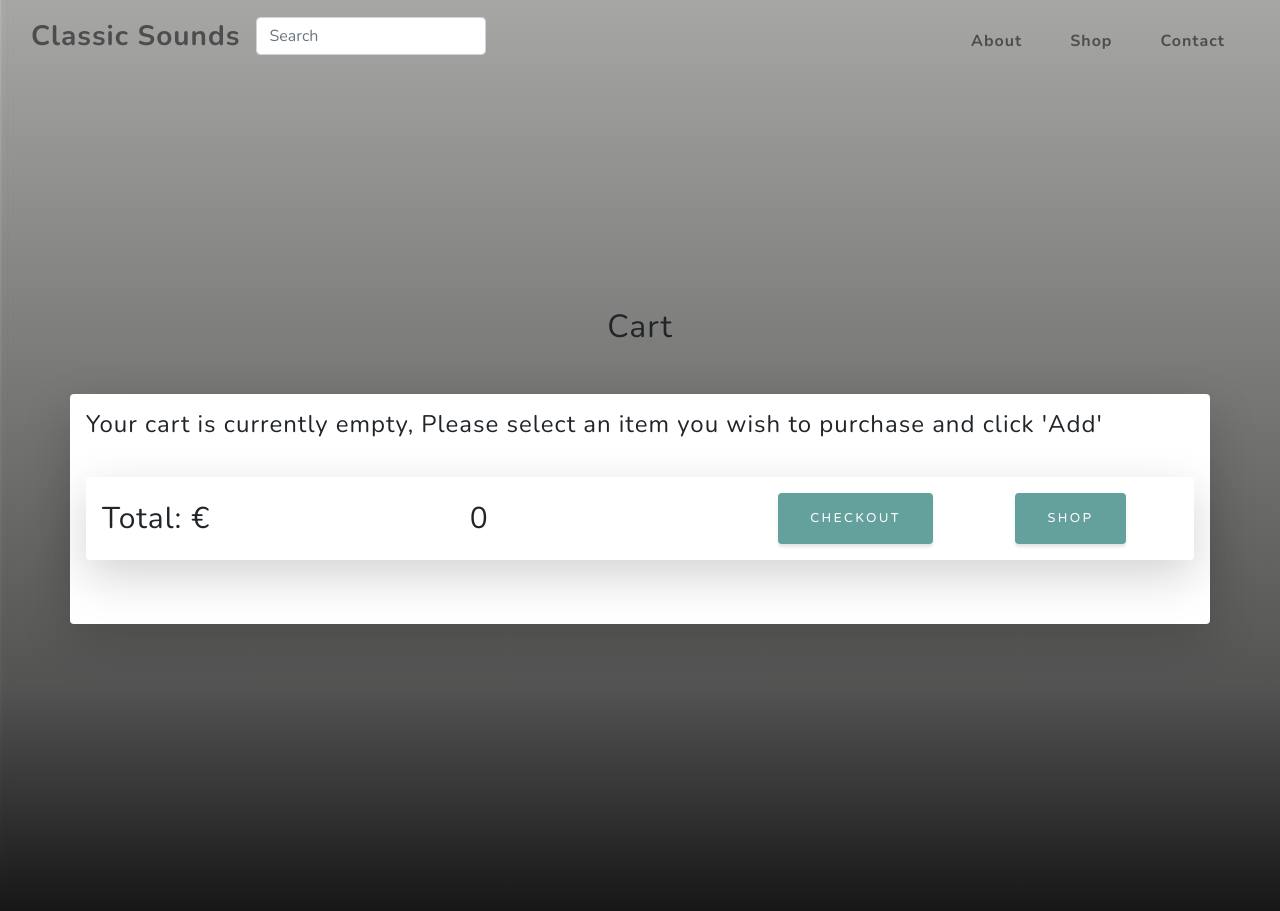
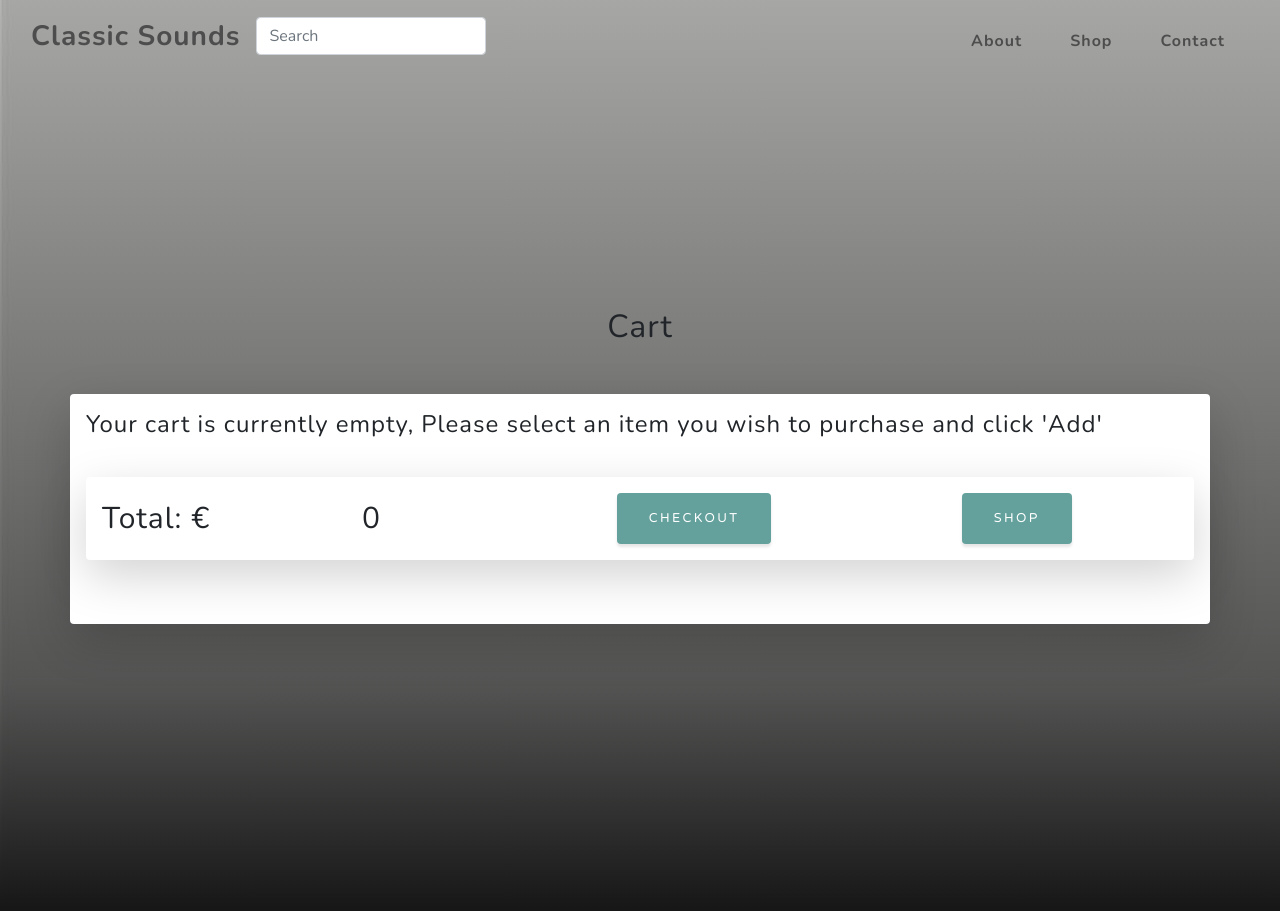
Before and after one commit to Mofarrell1967/classic-sounds-music, a Django app: page /cart/ in a window 1280 px wide. Shown: the top 911 px of the page. Run offline with Django 3.2, Linux system fonts and the light colour scheme; some libraries are stand-ins or nearby versions.

Commit message:
Updated styles of cart.html layout

```diff
--- a/cart/templates/cart.html
+++ b/cart/templates/cart.html
@@ -33,14 +33,14 @@
               </div>
 
               <div class="font-weight-bold">Quantity:</div>
-              <div class="col-sm">
+              <div class="col-sm w-50">
                 {{ item.quantity }}
               </div>
 
               <div class="font-weight-bold">
                 Unit Price: €
               </div>
-              <div class="col-sm">
+              <div class="col-sm w-50">
                 {{ item.product.price }}
               </div>
 
@@ -92,7 +92,7 @@
           class="row row-flex align-items-center shadow-lg p-3 mb-5 bg-white rounded panel_surround"
         >
           <div class="" style="font-size: 30px;">Total: €</div>
-          <div class=".col-sm w-50" style="font-size: 30px;">
+          <div class="col-sm w-50" style="font-size: 30px;">
             {{ total }}
           </div>
 
```
